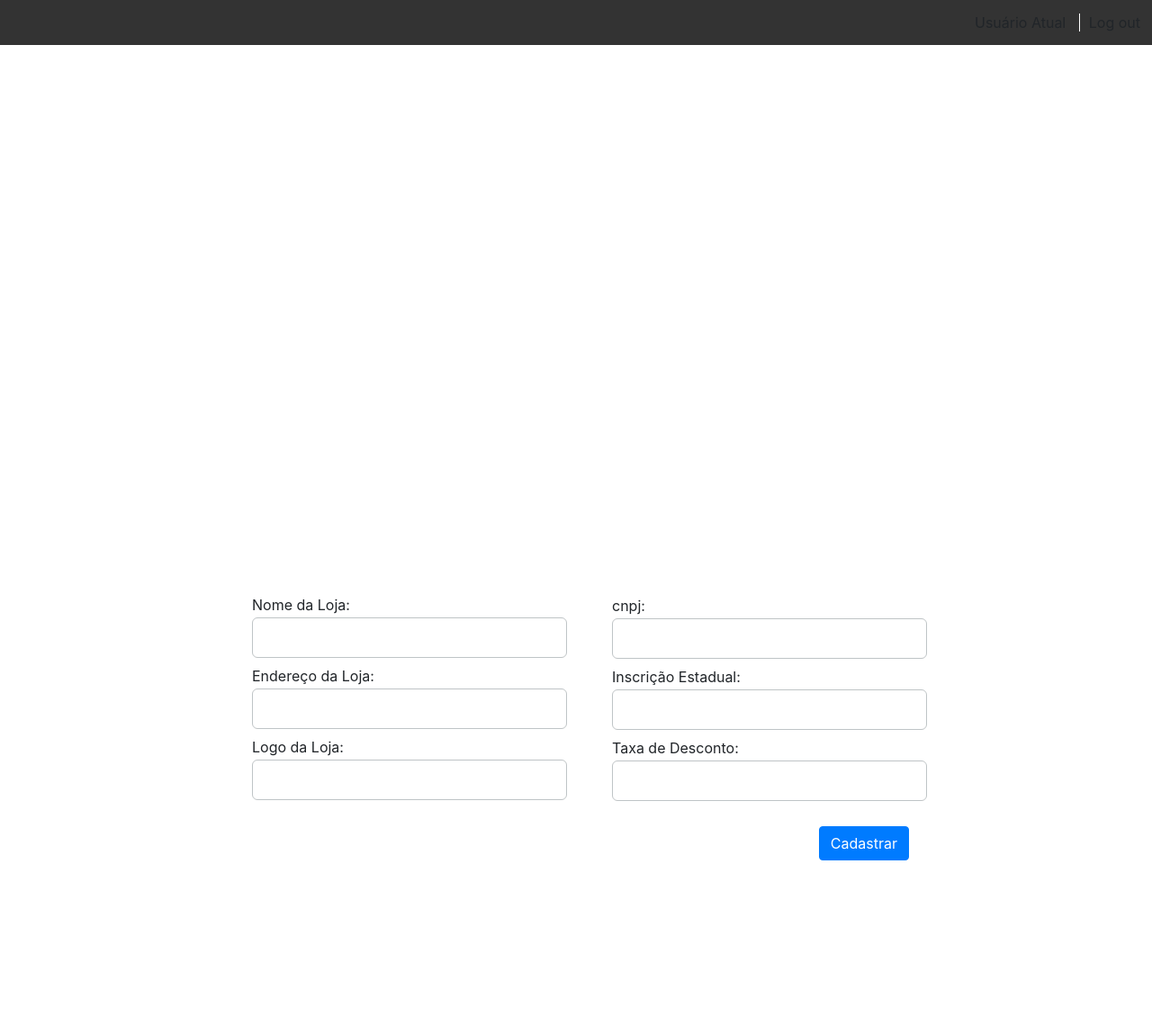
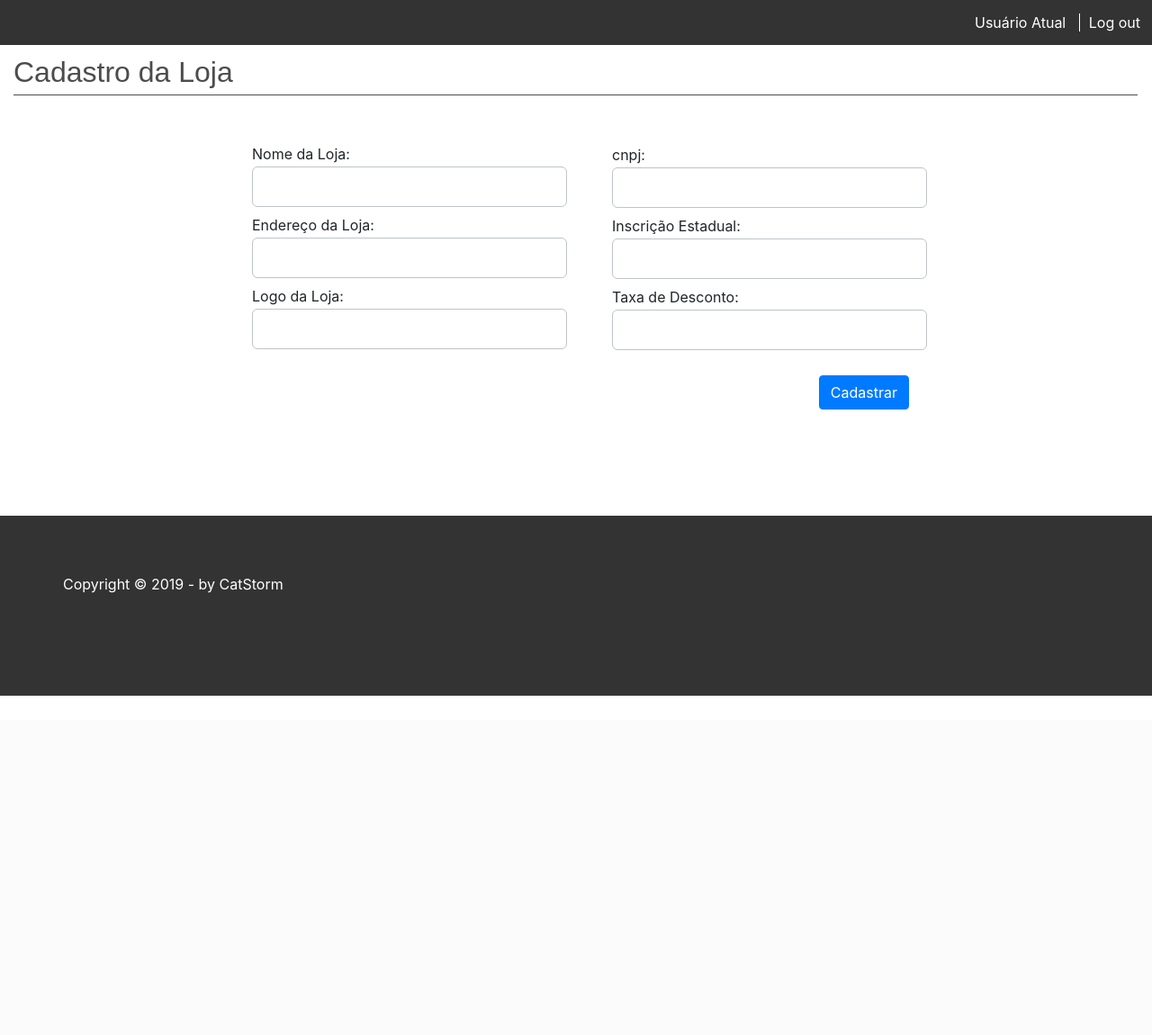
Before and after one commit to Hermany13/Game_store_administration_program, a PHP site: template VIEW/cadastroLoja.html in a window 1280 px wide. Shown: the whole page at 90% size. After the commit the page ends 773 px from the top, so only its background shows below. Run offline with PHP 8.4, Linux system fonts and the light colour scheme; the template is opened without the code that fills it, so the values that code supplies are empty; some libraries are stand-ins or nearby versions.

Commit message:
Add files via upload

```diff
--- a/VIEW/_css/forms.css
+++ b/VIEW/_css/forms.css
@@ -10,6 +10,7 @@
     color: rgba(0, 0, 0, 0.7);
     font:bold 14px/45px sans-serif;
     border-bottom: 0.5px solid rgba(0, 0, 0, .7);
+    margin-inline-end: 16px;
 }
 
 
@@ -72,6 +73,18 @@
     padding-bottom: 30px;
 }
 
+.content-site4{
+    padding-top: 400px;
+    padding-bottom: 189px;
+}
+
+.content-site5{
+    padding-top: 400px;
+    padding-bottom: 173px;
+}
+
+
+
 .footer-site{
     background-color: #333333;
     color: white;
@@ -84,6 +97,13 @@
     color: white;
     padding-top: 25px;
     padding-bottom: 21px;
+}
+
+.footer-site3{
+    background-color: #333333;
+    color: white;
+    padding-top: 64px;
+    padding-bottom: 96px;
 }
 
 .menuNav{
--- a/VIEW/_css/variations.css
+++ b/VIEW/_css/variations.css
@@ -181,7 +181,7 @@
 
 .box4{
     position: absolute;
-    top: 700px;
+    top: 199px;
     left: 50%;
     transform: translate(-50%, -50%);
     width: 780px;
@@ -190,11 +190,9 @@
 }
 
 .box5{
-
-    top: 590px;
     width: 800px;
     height: 600px;
-    top: 900px;
+    top: 430px;
     left: 50%;
     transform: translate(-50%, -50%);
 }
@@ -208,14 +206,38 @@
     height: 480px;
 }
 
+.box7{
+    width: 800px;
+    height: 600px;
+    top: 414px;
+    left: 50%;
+    transform: translate(-50%, -50%);
+}
+
+.box8{
+    width: 800px;
+    height: 600px;
+    top: 407px;
+    left: 50%;
+    transform: translate(-50%, -50%);
+}
+
+.box9{
+    width: 800px;
+    height: 600px;
+    top: 398px;
+    left: 50%;
+    transform: translate(-50%, -50%);
+}
+
 
 
 .label1{
     height: 45px;
-    margin-top: -280px;
+    margin-top: -339px;
     margin-left: 15px;
     padding-right: 100px;
-    margin-inline-end: 16px;
+
 }
 
 .label2{
@@ -223,7 +245,15 @@
     margin-top: -610px;
     margin-left: 15px;
     padding-right: 100px;
-    margin-inline-end: 16px;
+
+}
+
+.label3{
+    height: 45px;
+    margin-top: -340px;
+    margin-left: 15px;
+    padding-right: 100px;
+
 }
 
 .loginMsg{
@@ -268,6 +298,7 @@
     padding: 13px;
     width: 100%;
     text-align: right;
+    color: white;
 }
 
 .linhaUser2{
```
